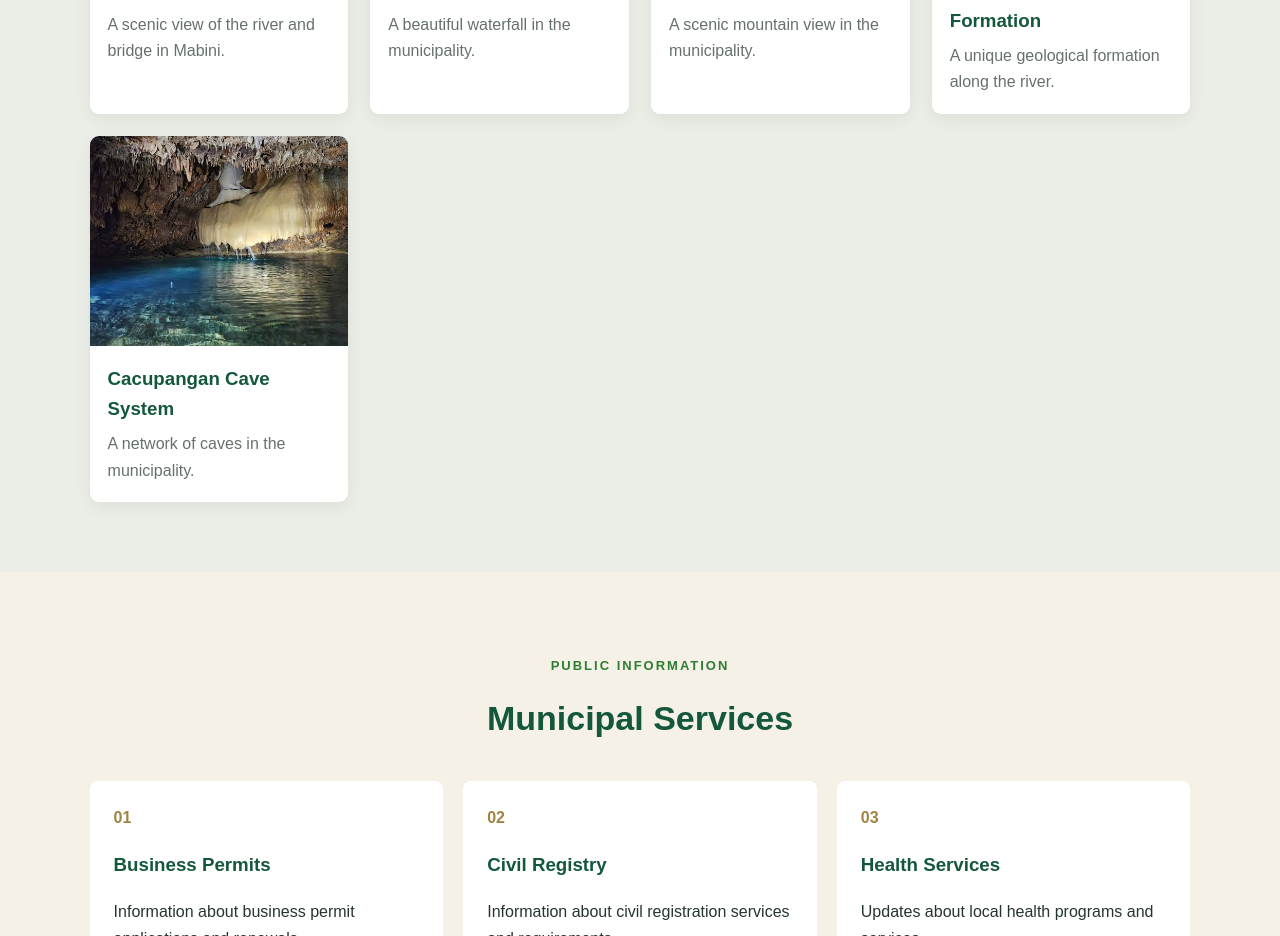
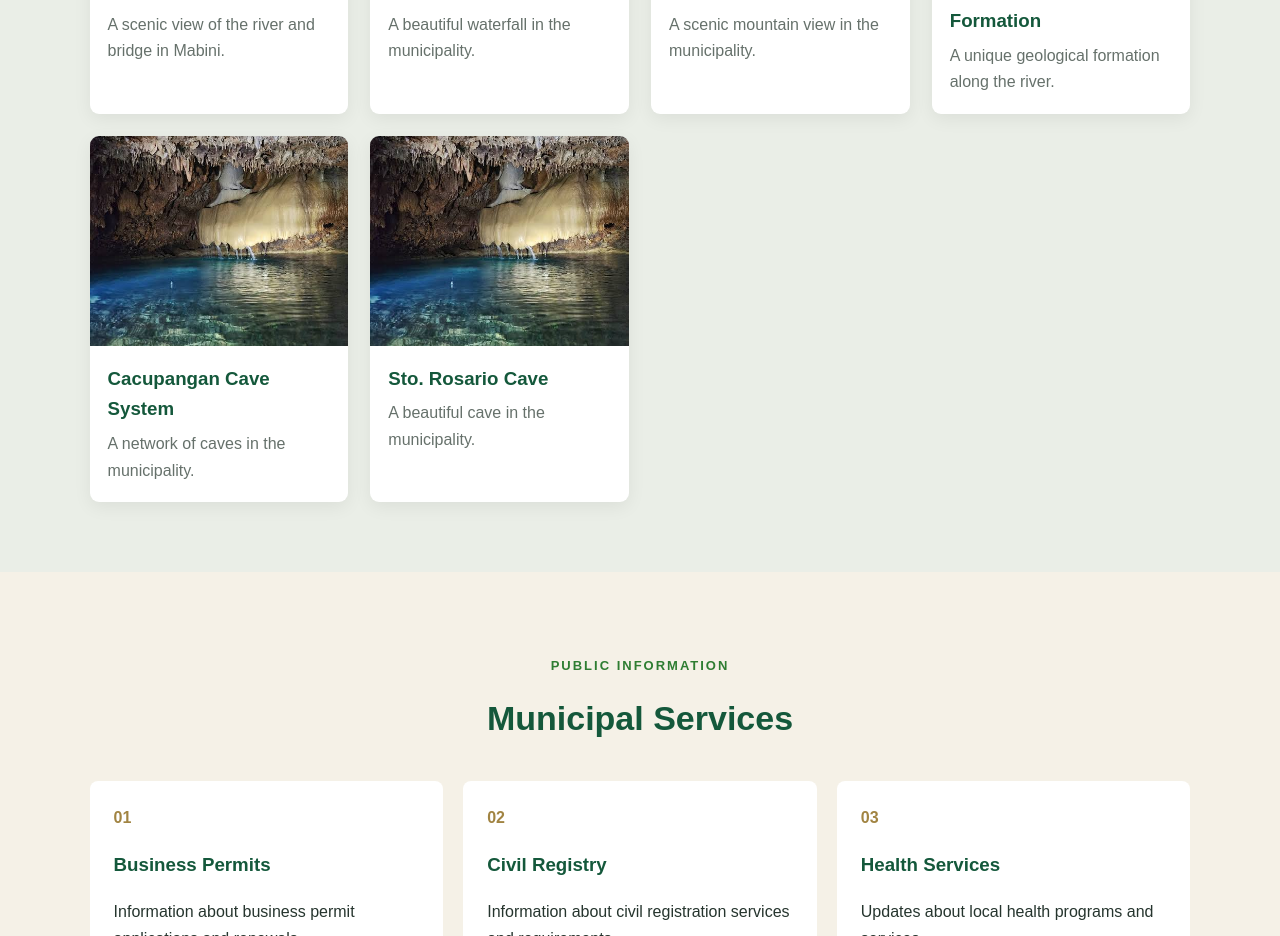
Before and after one commit to jellalzscarlet-prog/mabini_website, a React (Vite) app: page / in a window 1280 px wide. Shown: the part 2280-3216 px from the top of the page. Built offline with nearby package versions, Linux system fonts and the light colour scheme.

Commit message:
Sto Rosario Cave is a beautiful cave located in the municipality. It is known for its stunning rock formations and unique geological features. Visitors can explore the cave and enjoy the natural beauty of the area.

```diff
--- a/src/pages/Home.jsx
+++ b/src/pages/Home.jsx
@@ -25,6 +25,11 @@ const places = [
     "Cacupangan Cave System",
     "A network of caves in the municipality.",
     "cacupangan cave.jpg",
+  ],
+  [
+    "Sto. Rosario Cave",
+    "A beautiful cave in the municipality.",
+    "storosario.jpg",
   ],
 ];
 
```
Also changed, not shown: public/images/storosario.jpg (added).
